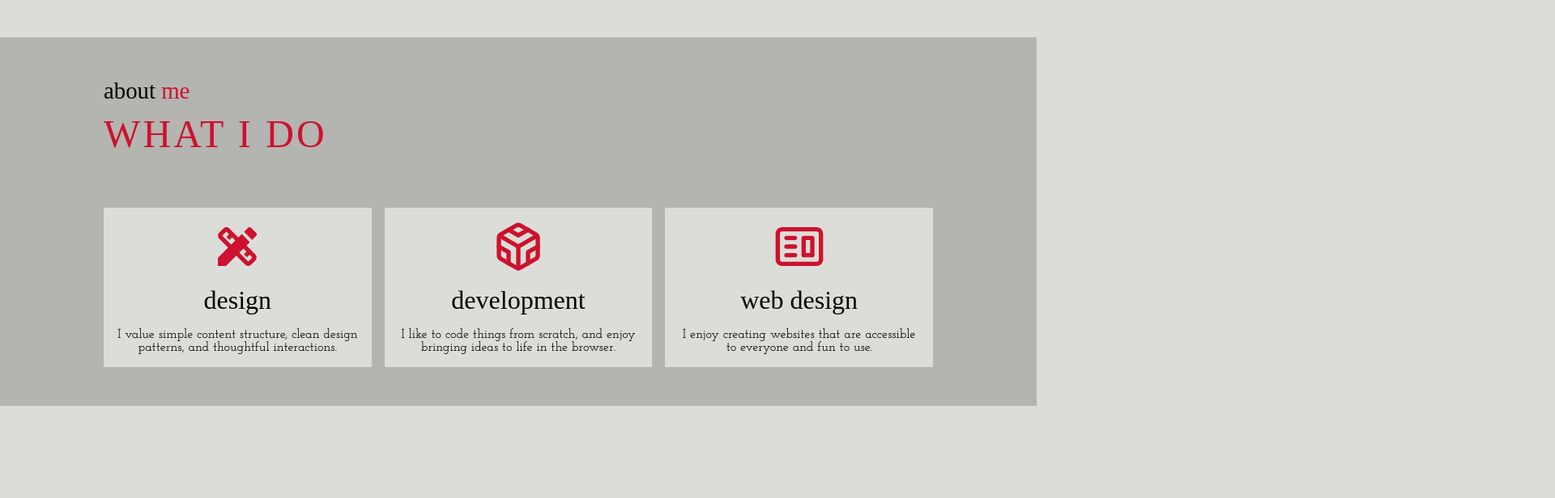
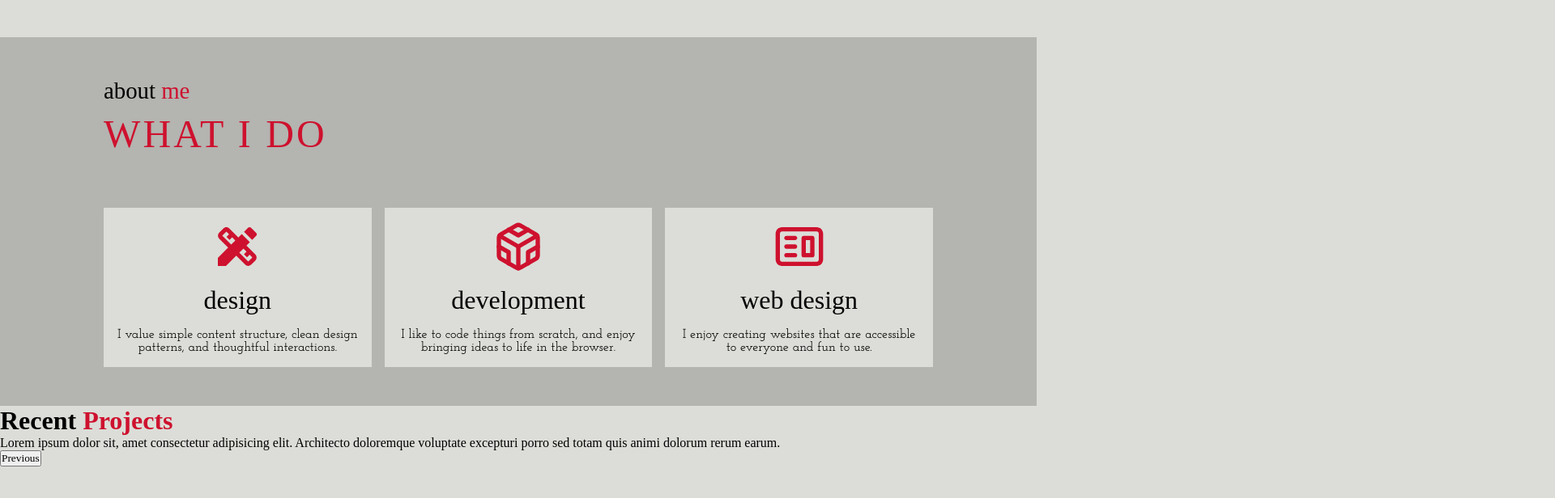
Before and after one commit to cleclair71/cass-react-portfolio, a React (Create React App) app: page / in a window 1280 px wide. Shown: the part 754-1370 px from the top of the page at 81% size, 1920 px wide, since content can reach past the window. Before the commit the page ends 1256 px from the top, so only its background shows below. Built offline with nearby package versions, Linux system fonts and the light colour scheme; a web font is replaced by a local one.

Commit message:
beginning portfolio section

```diff
--- a/src/App.js
+++ b/src/App.js
@@ -2,6 +2,7 @@ import Header from './components/Banner/Header.jsx';
 import styled from "styled-components";
 import ProfHeader from './components/Banner/ProfHeader.jsx';
 import About from './components/about-me/about.jsx';
+import Projects from './components/Projects/Projects.jsx';
 
 
 
@@ -15,6 +16,7 @@ function App() {
     <ChangeColor>
     <About />
     </ChangeColor>
+    <Projects />
    </Container>
   );
 }
--- a/src/components/Projects/Project.jsx
+++ b/src/components/Projects/Project.jsx
@@ -1,2 +1,20 @@
 import React from 'react'
 import styled from 'styled-components';
+
+const Project = (props) => {
+    const { img, desc } = props.item;
+    return (
+        <Container className='project'>
+            <img src={img} alt="project" />
+            <div className="desc">
+                <h1>Description</h1>
+                <p>{desc}</p>
+                <a href="/">View</a>
+            </div>
+        </Container>
+    )
+}
+
+export default Project;
+
+const Container = styled.div``;
--- a/src/components/Projects/Projects.jsx
+++ b/src/components/Projects/Projects.jsx
@@ -0,0 +1,24 @@
+import React from "react";
+import styled from "styled-components";
+import { Zoom } from 'react-awesome-reveal';
+import SlideShow from "./Slider";
+
+const Projects = () => {
+    return (
+        <Container id="project">
+            <Zoom>
+                <h1>Recent <span className="red">Projects</span></h1>
+                <p>Lorem ipsum dolor sit, amet consectetur adipisicing elit. Architecto doloremque
+            voluptate excepturi porro sed totam quis animi dolorum rerum earum.</p>
+            </Zoom>
+            <Slide>
+                <SlideShow />
+            </Slide>
+        </Container>
+    )
+}
+
+export default Projects;
+
+const Container = styled.div``;
+const Slide = styled.div``;
--- a/src/components/Projects/Slider.jsx
+++ b/src/components/Projects/Slider.jsx
@@ -0,0 +1,98 @@
+import React, { useRef } from 'react'
+import Slider from 'react-slick';
+import styled from 'styled-components';
+import Project from './Project';
+import { IoIosArrowBack, IoIosArrowForward } from "react-icons/io";
+
+let data = [
+    {
+        img : '/assets/project1.png',
+        desc : 'Lorem ipsum dolor sit amet consectetur adipisicing elit. Quisquam, voluptatum.'
+    },
+    {
+        img : '/assets/project2.png',
+        desc : 'Lorem ipsum dolor sit amet consectetur adipisicing elit. Quisquam, voluptatum.'
+    },
+    {
+        img : '/assets/project3.png',
+        desc : 'Lorem ipsum dolor sit amet consectetur adipisicing elit. Quisquam, voluptatum.'
+    },
+    {
+        img : '/assets/project4.png',
+        desc : 'Lorem ipsum dolor sit amet consectetur adipisicing elit. Quisquam, voluptatum.'
+    },
+    {
+        img : '/assets/project5.png',
+        desc : 'Lorem ipsum dolor sit amet consectetur adipisicing elit. Quisquam, voluptatum.'
+    },
+
+]
+
+var settings = {
+    className: "center",
+    centerMode: true,
+    infinite: true,
+    dots: false,
+    speed: 500,
+    slidesToShow: 3,
+    slidesToScroll: 1,
+    initialSlide: 0,
+    arrows: true,
+    responsive: [
+        {
+            breakpoint: 990,
+            settings: {
+                slidesToShow: 3,
+                slidesToScroll: 1,
+                infinite: true,
+                dots: false,
+                centerMode: true,
+            }
+        },
+        {
+            breakpoint: 600,
+            settings: {
+              slidesToShow: 2,
+              slidesToScroll: 2,
+              initialSlide: 2,
+              centerMode : false
+            }
+            },
+        {
+            breakpoint: 480,
+            settings: {
+                slidesToShow: 1,
+                slidesToScroll: 1,
+                centerMode : false
+            }
+        }
+    ]
+};
+
+const SlideShow = () => {
+    const sliderRef = useRef(null);
+    let sliderPro = "";
+    sliderPro = data.map((item, i) => (
+        <Project item = {item} key={i}/>
+    ))
+    return (
+        <Container>
+            <Slider {...settings} ref={sliderRef}>
+                {sliderPro}
+            </Slider>
+            <Buttons>
+                <button onClick={() => sliderRef.current.slickPrev()}><IoIosArrowBack /></button>
+                <button onClick={() => sliderRef.current.slickNext()}><IoIosArrowForward /></button>
+            </Buttons>
+
+        </Container>
+    )
+}
+
+export default SlideShow;
+
+const Container = styled.div`
+  position: relative;
+`;
+
+const Buttons = styled.div``;
```
